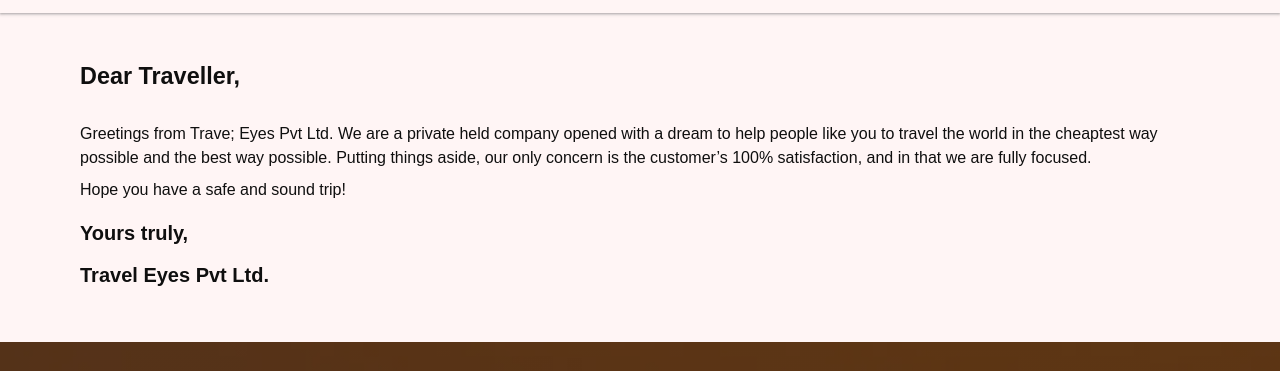
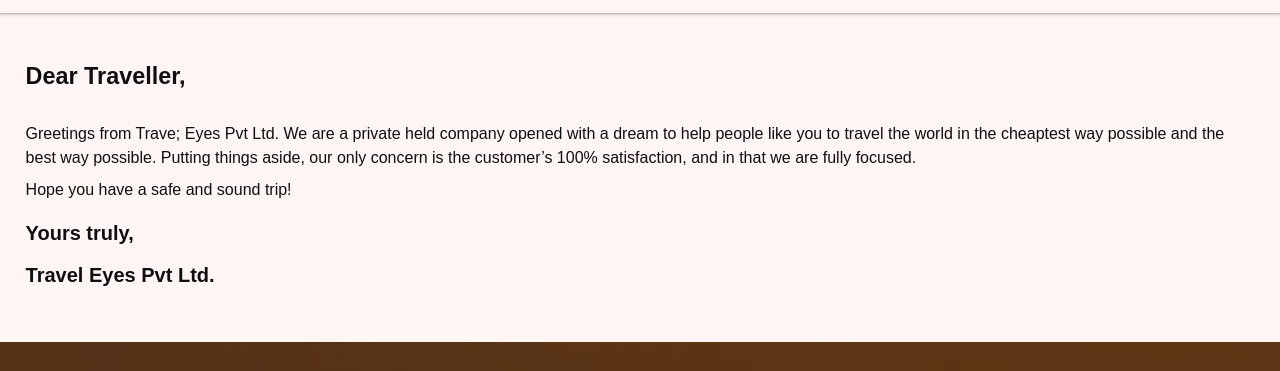
Before and after one commit to rohan031/travelseye, an Astro site: page /about-us in a window 1280 px wide. Shown: the part 85-456 px from the top of the page. Built offline with nearby package versions, Linux system fonts and the light colour scheme; Astro itself is replaced by a stand-in of ours.

Commit message:
update few things

```diff
--- a/src/components/About_content/Content.astro
+++ b/src/components/About_content/Content.astro
@@ -2,17 +2,18 @@
 import styles from "./content.module.scss";
 ---
 
+<div class="container">
 	<div class={styles.aboutcontent}>
 		<div class={styles.heading}>
 			<h3>Dear Traveller,</h3>
 		</div>
 		<div class={styles.content}>
 			<p>
-            Greetings from Trave; Eyes Pvt Ltd. We are a private held company
-            opened with a dream to help people like you to travel the world in
-            the cheaptest way possible and the best way possible. Putting things
-            aside, our only concern is the customer’s 100% satisfaction, and in
-            that we are fully focused.
+				Greetings from Trave; Eyes Pvt Ltd. We are a private held
+				company opened with a dream to help people like you to travel
+				the world in the cheaptest way possible and the best way
+				possible. Putting things aside, our only concern is the
+				customer’s 100% satisfaction, and in that we are fully focused.
 			</p>
 			<p>Hope you have a safe and sound trip!</p>
 			<div class={styles.subcontent}>
@@ -21,3 +22,4 @@
 			</div>
 		</div>
 	</div>
+</div>
--- a/src/components/About_content/content.module.scss
+++ b/src/components/About_content/content.module.scss
@@ -1,7 +1,6 @@
 @use "/src/styles/abstracts" as ab;
+
 .aboutcontent {
-    width: min(90%, 70rem);
-    margin-inline: auto;
 	padding-top: clamp(2em, 4vw, 4em);
 	padding-bottom: clamp(2em, 4vw, 4em);
 	display: flex;
```
Lines whose indentation alone changed are shown as unchanged.
